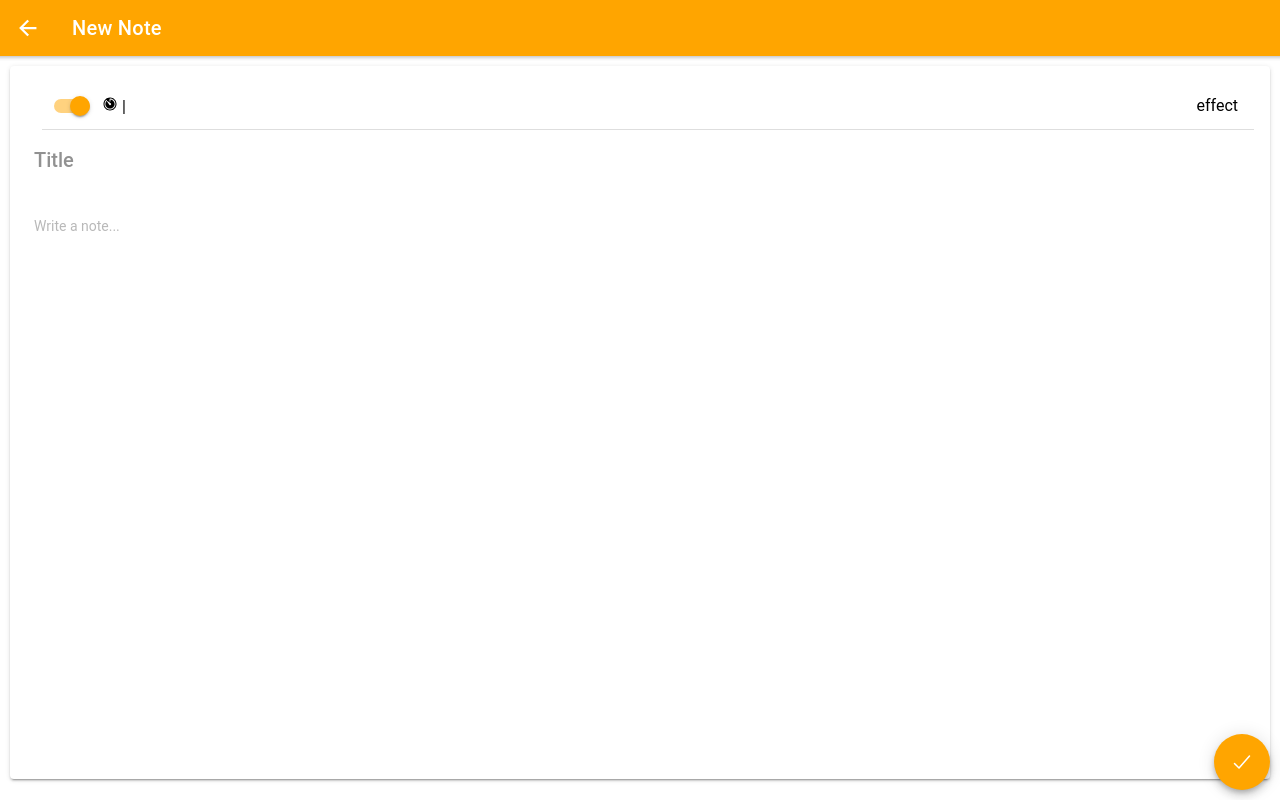
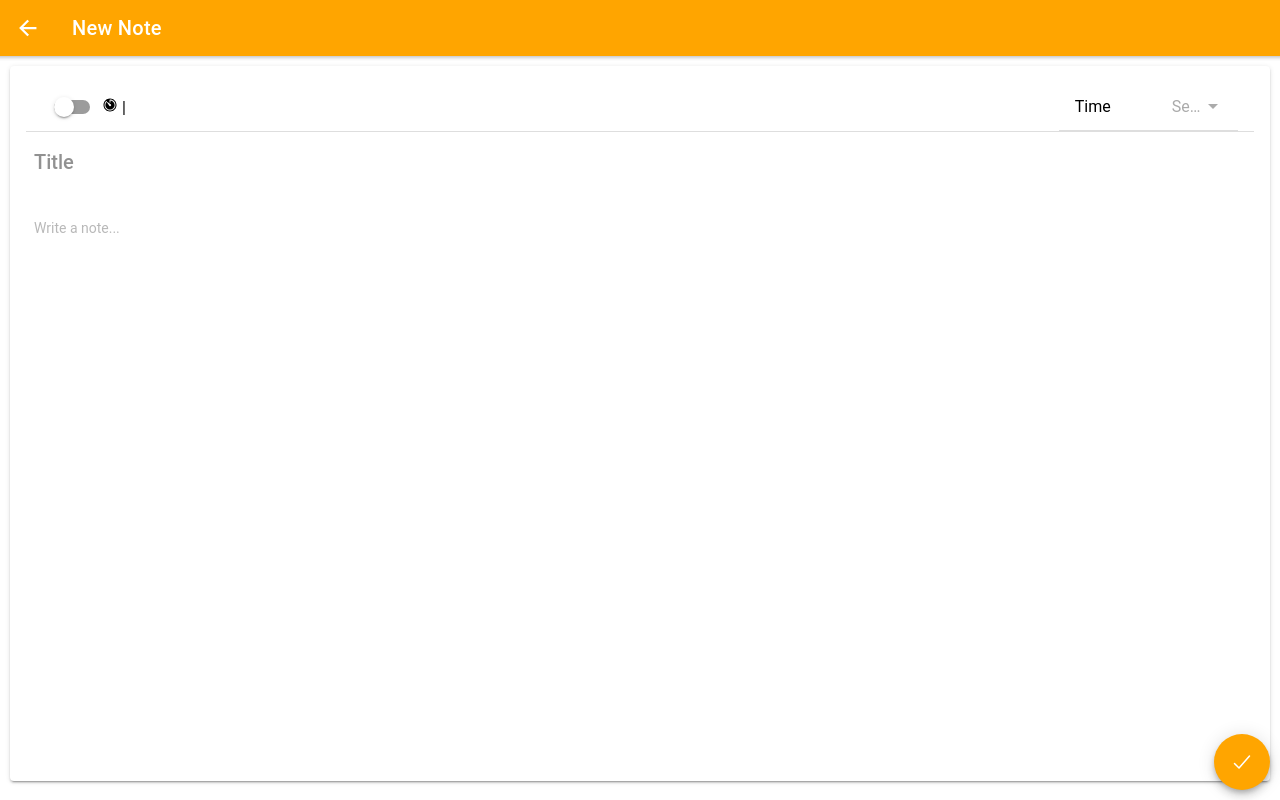
Before and after one commit to M-Frikken/crumblepad, a React (Create React App) app: page /note/1 in a window 1280 px wide. Built offline with nearby package versions, Linux system fonts and the light colour scheme.

Commit message:
partly integrated select component, dealing with events

```diff
--- a/src/components/Note.js
+++ b/src/components/Note.js
@@ -4,9 +4,9 @@ import { Link } from 'react-router-dom';
 import '../styles/Note.css';
 import { timer, lock } from 'ionicons/icons';
 import { timeLeft } from '../utils/time';
-import * as DB from '../utils/BrowserDB';
 import { deleteNote } from '../store/Notes.actions';
 import { connect } from 'react-redux';
+import { SECONDS_IN_MS, MINUTE_IN_MS } from '../utils/time';
 
 export const TEMPORARY = 'temporary';
 export const PERMANENT = 'permanent';
@@ -16,10 +16,22 @@ export const PEMANENT_NOTE_ID = -1;
 
 // in MS
 export const expirationOptions = {
-  0: 1000 * 10, // 10 secs
-  1: 1000 * 20, // 20 secs
-  2: 1000 * 60, // 60 secs
-  3: 1000 * 60 * 2, // 2 mins
+  0: {
+    title: '10 seconds',
+    val: SECONDS_IN_MS * 10,
+  },
+  1: {
+    title: '20 seconds',
+    1: SECONDS_IN_MS * 20,
+  },
+  2: {
+    title: '1 minute',
+    2: MINUTE_IN_MS,
+  },
+  3: {
+    title: '2 minutes',
+    3: MINUTE_IN_MS * 2,
+  }
 }
 
 const mapDispatchToProps = dispatch => ({
@@ -29,7 +41,7 @@ const mapDispatchToProps = dispatch => ({
 const Note = (props) => {
   const [expired] = useState(false);
   const {
-    note, note: { id, type, title, expiresAt = new Date().getTime() },
+    note: { id, type, title, expiresAt = new Date().getTime() },
     deleteNote
   } = props;
 
@@ -49,7 +61,6 @@ const Note = (props) => {
   return (
       <IonItem>
         <Link
-          onClick={() => { DB.setCurrentNote({ ...note, expired }) } }
           className={ `note ${expired ? 'expired' : ''}` }
           to={ `/note/${id}` }
         >
@@ -58,7 +69,7 @@ const Note = (props) => {
             { renderIcon() }
           </IonLabel>
         </Link>
-        <IonButton onClick={ () => {console.log('deleting'); deleteNote(+id); }}>
+        <IonButton onClick={ () => deleteNote(+id) }>
           <IonIcon slot="icon-only" name="contact" />
         </IonButton>
       </IonItem>
--- a/src/components/NoteInputs.js
+++ b/src/components/NoteInputs.js
@@ -1,16 +1,33 @@
-import React from 'react';
-import { IonCard, IonCardHeader, IonCardTitle, IonCardContent, IonInput, IonItem, IonLabel, IonToggle, IonIcon, IonTextarea } from '@ionic/react';
+import React, { useEffect } from 'react';
+import { IonCard, IonCardHeader, IonCardTitle, IonCardContent, IonInput, IonItem, IonLabel, IonToggle, IonIcon, IonTextarea, IonSelect, IonSelectOption } from '@ionic/react';
 import { timer, lock } from 'ionicons/icons';
 import { PERMANENT, TEMPORARY } from './Note';
+import { expirationOptions } from '../components/Note';
 
 const NoteInputs = ({ note, setNote }) => {
-  const { type, title, content: text } = note;
+  const { expirationOption = 0, type, title, content: text } = note || {};
+  const customActionSheetOptions = {
+    header: 'Times',
+    subHeader: 'Select note destruction time'
+  };
 
   const onTypeChange = (e) => {
     setNote({
       ...note,
       type: e.currentTarget.checked ? PERMANENT : TEMPORARY
     });
+  }
+
+  // useEffect(() => {
+  //   window.addEventListener('ionChange', onSelectChange);
+  //   return () => {
+  //     window.addEventListener('ionChange', onSelectChange);
+  //   };
+  // }, []);
+
+  const onSelectChange = (e) => {
+    console.log(e, e.detail.value);
+    setNote({ ...note, expirationOption: +e.detail.value })
   }
 
   const onTitleChange = (e) => {
@@ -21,8 +38,26 @@ const NoteInputs = ({ note, setNote }) => {
     setNote({ ...note, content: e.currentTarget.value || '' });
   }
 
+  const renderSelect = () => {
+    if (type === PERMANENT) return null;
     return (
-    <IonCard>
+      <IonItem>
+        <IonLabel>Time</IonLabel>
+        <IonSelect
+          onChange={ onSelectChange }
+          interfaceOptions={customActionSheetOptions}
+          interface="alert"
+          placeholder="Select One"
+        >
+          { Object.entries(expirationOptions).map(([name, { title }], i) => (
+            <IonSelectOption key={ name } selected={ i === expirationOption } value={ name }>{ title }</IonSelectOption>
+          )) }
+        </IonSelect>
+      </IonItem>
+    );
+  }
+
+  const renderHeader = () => (
     <IonCardHeader>
       <IonItem>
         <IonToggle
@@ -32,12 +67,18 @@ const NoteInputs = ({ note, setNote }) => {
           color="orange" />
         <IonLabel>
           <IonIcon icon={ timer } /> | <IonIcon icon={ lock } />
-          </IonLabel>effect
+        </IonLabel>
+        { renderSelect() }
       </IonItem>
       <IonCardTitle>
         <IonInput value={ title } onInput={ onTitleChange } placeholder="Title" />
       </IonCardTitle>
     </IonCardHeader>
+  )
+
+  return (
+    <IonCard>
+      { renderHeader() }
       <IonCardContent>
         <IonTextarea value={ text } onInput={ onTextChange } autofocus={true} placeholder="Write a note..."></IonTextarea>
       </IonCardContent>
--- a/src/pages/NoteAddPage.js
+++ b/src/pages/NoteAddPage.js
@@ -1,48 +1,50 @@
+/* eslint-disable react-hooks/exhaustive-deps */
 import { IonHeader, IonPage, IonTitle, IonToolbar, IonButtons, IonBackButton, IonContent, IonRow, IonFab, IonFabButton, IonIcon } from '@ionic/react';
-import React, { useState } from 'react';
+import React, { useState, useEffect } from 'react';
 import NoteInputs from '../components/NoteInputs';
 import { checkmark } from 'ionicons/icons';
 import { TEMPORARY_NOTE_ID, expirationOptions, TEMPORARY, PERMANENT } from '../components/Note';
 import { connect } from 'react-redux';
-import { addNote, updateNote } from '../store/Notes.actions';
-import * as DB from '../utils/BrowserDB';
+import { addNote,  updateNote } from '../store/Notes.actions';
+
+const mapStateToProps = state => ({
+    notes: state.notes
+})
 
 const mapDispatchToProps = dispatch => ({
     addNote: note => dispatch(addNote(note)),
     updateNote: note => dispatch(updateNote(note))
 });
 
-const NoteAddPage = ({ match, history, addNote, updateNote }) => {
-    const { noteId } = match.params || TEMPORARY_NOTE_ID;
-    const type = +noteId === TEMPORARY_NOTE_ID ? TEMPORARY : PERMANENT;
-    const currentlySavedNote = DB.getCurrentNote();
-    const initialState = Object.keys(currentlySavedNote).length ? currentlySavedNote : { id: +noteId, type };
+const NoteAddPage = ({ match: { params, url }, history, notes, addNote, updateNote }) => {
+    const [note, setNote] = useState({})
 
-    const [note, setNote] = useState(initialState)
-
-    const emptyCurrentNote = () => {
-        DB.removeCurrentNote();
-        setNote({});
-    }
+    useEffect(() => {
+        const { noteId } = params || TEMPORARY_NOTE_ID;
+        const type = +noteId === TEMPORARY_NOTE_ID ? TEMPORARY : PERMANENT;
+        setNote(+noteId < 0 ? { id: +noteId, type } : notes[+noteId]);
+    }, [url])
 
     const cancel = () => {
-        emptyCurrentNote();
         history.push('/home');
     }
 
     const addNoteAndRedirect = () => {
-        // const expirationOption = 1;
-        // const expiresAt =  new Date().getTime() + expirationOptions[expirationOption];
-        const noteToAdd = {
+        const temporaryNoteParams = {};
+        if (note.type === TEMPORARY) {
+            const { expirationOption = 0 } = note;
+            const expiresAt =  new Date().getTime() + expirationOptions[expirationOption];
+            temporaryNoteParams[expiresAt] = expiresAt;
+        }
+
+        const newNote = {
             ...note,
-            // expirationOption,
-            // expiresAt
+            ...temporaryNoteParams
         };
 
-        !('id' in noteToAdd) || noteToAdd.id < 0
-        ? addNote(noteToAdd)
-        : updateNote(noteToAdd);
-        emptyCurrentNote();
+        !('id' in newNote) || newNote.id < 0
+        ? addNote(newNote)
+        : updateNote(newNote);
         history.goBack();
     }
 
@@ -70,4 +72,4 @@ const NoteAddPage = ({ match, history, addNote, updateNote }) => {
     );
   };
 
-export default connect(null, mapDispatchToProps)(NoteAddPage);
+export default connect(mapStateToProps, mapDispatchToProps)(NoteAddPage);
```
Lines whose indentation alone changed are shown as unchanged.
